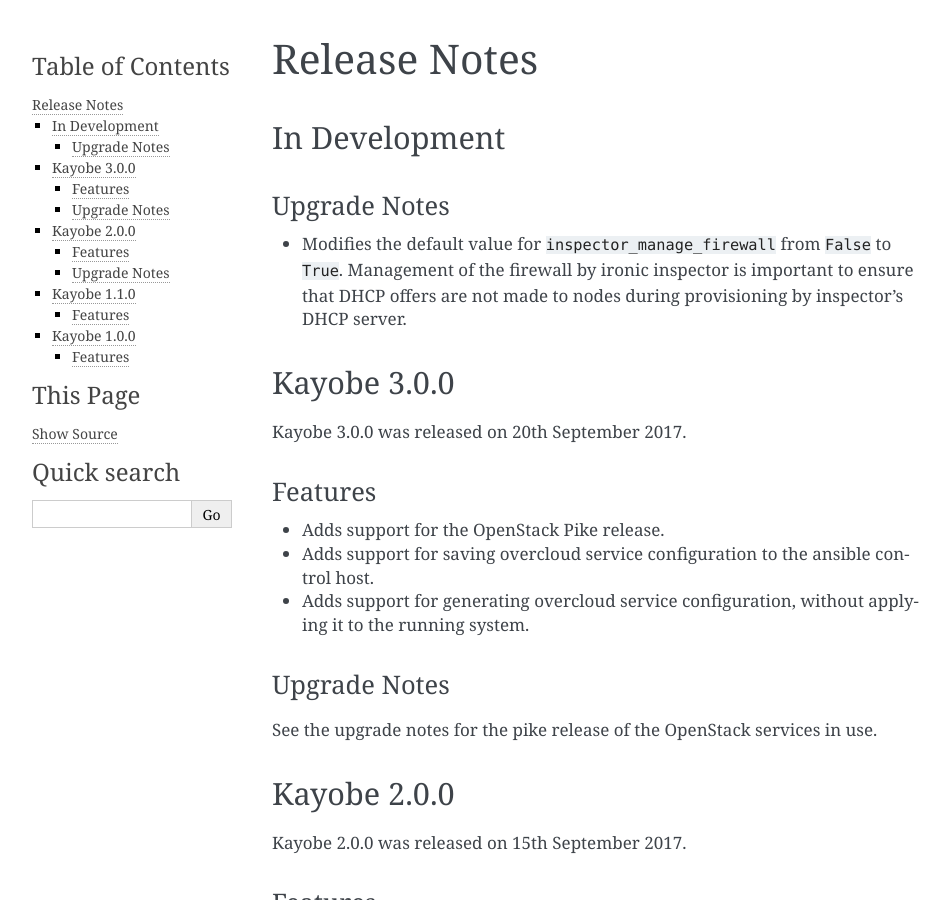
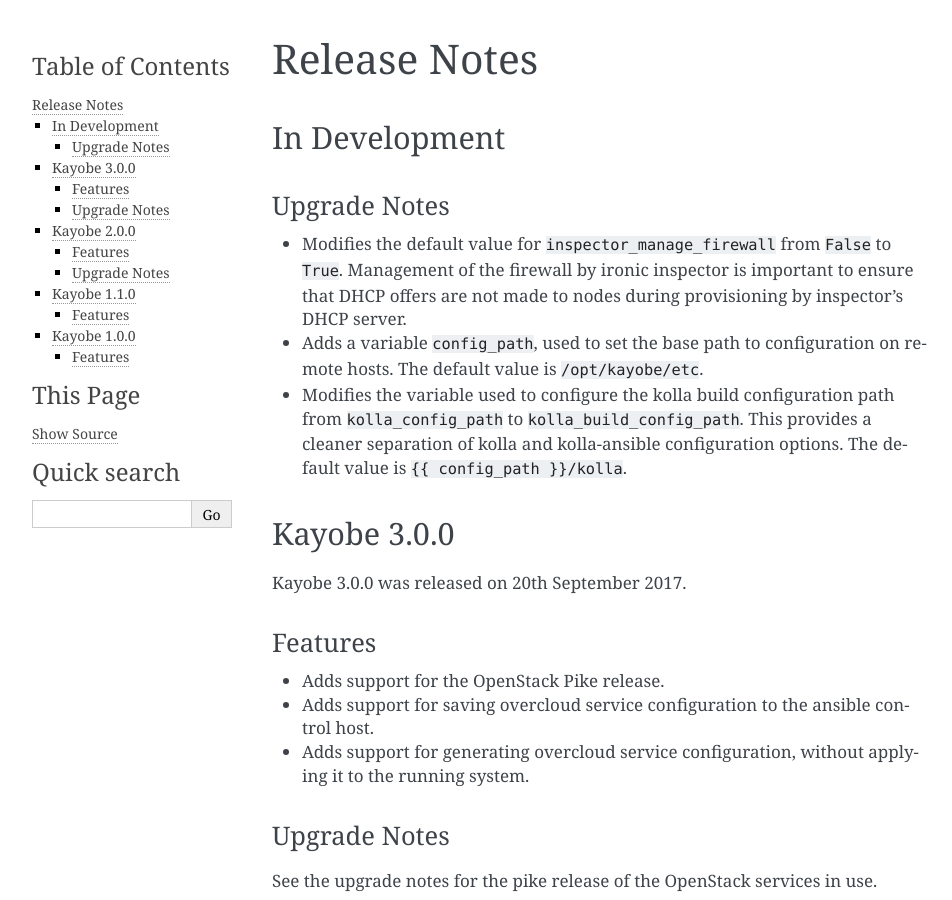
Before and after one commit to openstack/kayobe, a Sphinx documentation site: the page built from doc/source/release-notes.rst, in a window 1280 px wide and 900 px high. Shown: the whole window, without its empty margins (148-1100 px from the left). Built offline with Sphinx 7.4.7, drawn with Linux system fonts in a browser that asks for light colours.

Commit message:
Change kolla build configuration path variable
Previously shared kolla-ansible's kolla_config_path, now uses
kolla_build_config_path.

Also adds a variable, config_path, which sets a base path for
configuration on the remote hosts.

```diff
--- a/doc/source/release-notes.rst
+++ b/doc/source/release-notes.rst
@@ -12,6 +12,12 @@
   to ``True``.  Management of the firewall by ironic inspector is important to
   ensure that DHCP offers are not made to nodes during provisioning by
   inspector's DHCP server.
+* Adds a variable ``config_path``, used to set the base path to configuration
+  on remote hosts. The default value is ``/opt/kayobe/etc``.
+* Modifies the variable used to configure the kolla build configuration path
+  from ``kolla_config_path`` to ``kolla_build_config_path``.  This provides a
+  cleaner separation of kolla and kolla-ansible configuration options. The
+  default value is ``{{ config_path }}/kolla``.
 
 Kayobe 3.0.0
 ============
```
Also changed, not shown: 10 other files.
